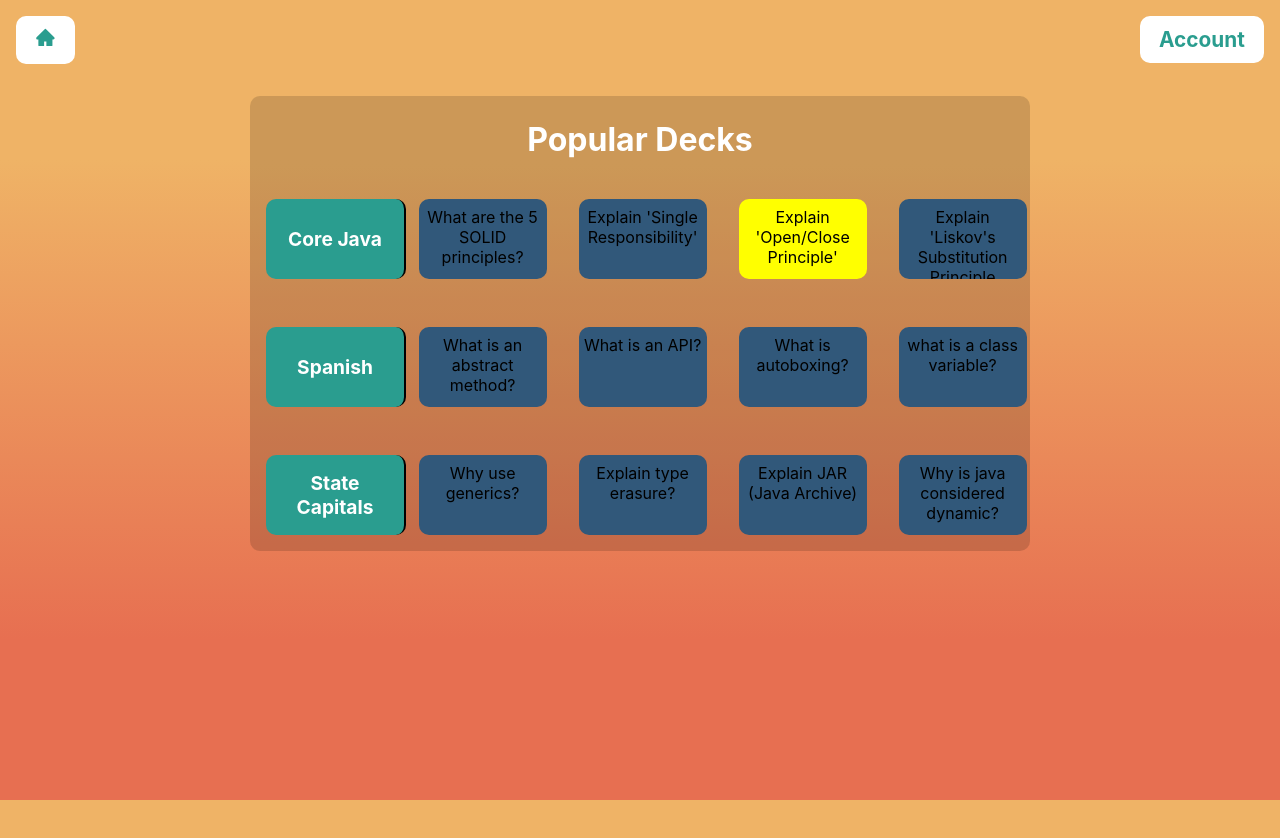
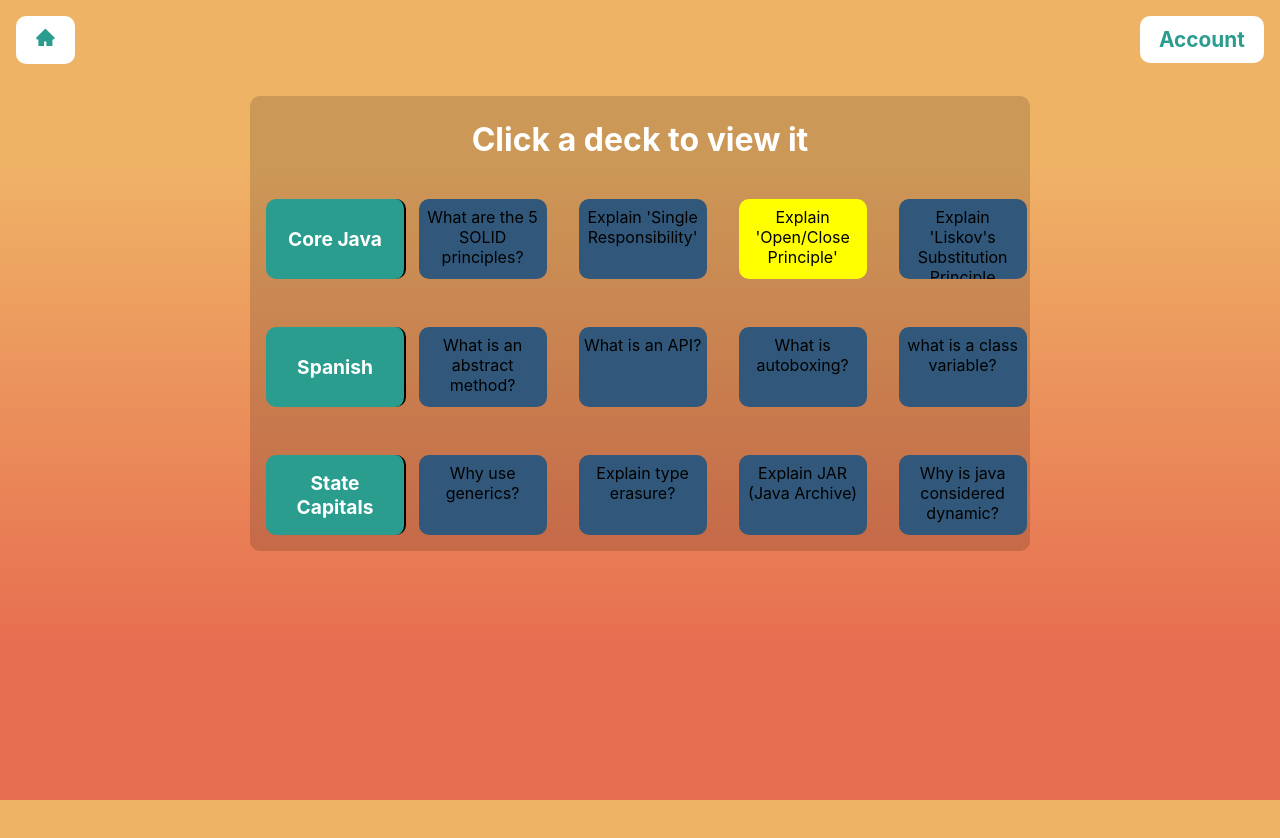
Before and after one commit to michael-mcmasters/Notecards, a React (Create React App) app: page /popular-decks in a window 1280 px wide. Shown: the top 838 px of the page. Built offline with nearby package versions, Linux system fonts and the light colour scheme.

Commit message:
Give DeckSlideshow props

```diff
--- a/src/components/pages/homepage/HomePage.js
+++ b/src/components/pages/homepage/HomePage.js
@@ -3,7 +3,6 @@ import styled from "styled-components";
 import { ColorThemeContext } from "../../custom_hooks/ColorThemeContext";
 import { GiCardRandom } from "react-icons/gi";
 import { Link } from "react-router-dom";
-import FeaturedCards from "./FeaturedCards.js";
 import DeckSlideshow from "../../reusable/deck_slideshow/DeckSlideshow.js"
 
 const HomePage = () => {
@@ -26,24 +25,8 @@ const HomePage = () => {
       </FirstRow>
 
       <SecondRow>
-        {/* <FeaturedCards /> */}
-        <DeckSlideshow />
+        <DeckSlideshow title={"Popular Decks"} amntDecks={3} />
       </SecondRow>
-      <br />
-      <br />
-      <br />
-      <br />
-      <br />
-      <br />
-      <br />
-      <br />
-      <br />
-      <br />
-      <br />
-      <br />
-      <br />
-      <br />
-      <br />
     </>
   );
 };
@@ -86,6 +69,7 @@ const Button = styled.button`
 
 const SecondRow = styled.div`
   margin-top: 12rem;
+  padding-bottom: 10rem;
   display: flex;
   justify-content: space-around;
 
--- a/src/components/pages/popular_decks/PopularDecks.js
+++ b/src/components/pages/popular_decks/PopularDecks.js
@@ -4,7 +4,7 @@ import DeckSlideshow from "../../reusable/deck_slideshow/DeckSlideshow";
 
 const PopularDecks = () => {
   return (
-    <DeckSlideshow />
+    <DeckSlideshow title={"Click a deck to view it"} amntDecks={10} />
   );
 };
 
--- a/src/components/reusable/deck_slideshow/DeckSlideshow.js
+++ b/src/components/reusable/deck_slideshow/DeckSlideshow.js
@@ -5,7 +5,7 @@ import { Link } from "react-router-dom";
 import cardsJSON from "../../../resources/card-data.json";
 import CardsGallary from "./CardsGallary";
 
-const DeckSlideshow = () => {
+const DeckSlideshow = ({ title, amntDecks }) => {
   const theme = useContext(ColorThemeContext);
 
   // ToDo: Import decks from an API.
@@ -53,7 +53,7 @@ const DeckSlideshow = () => {
     <Container>
 
       <Header>
-        Popular Decks
+        {title}
       </Header>
 
       <UnstyledLink to="/cards">
```
